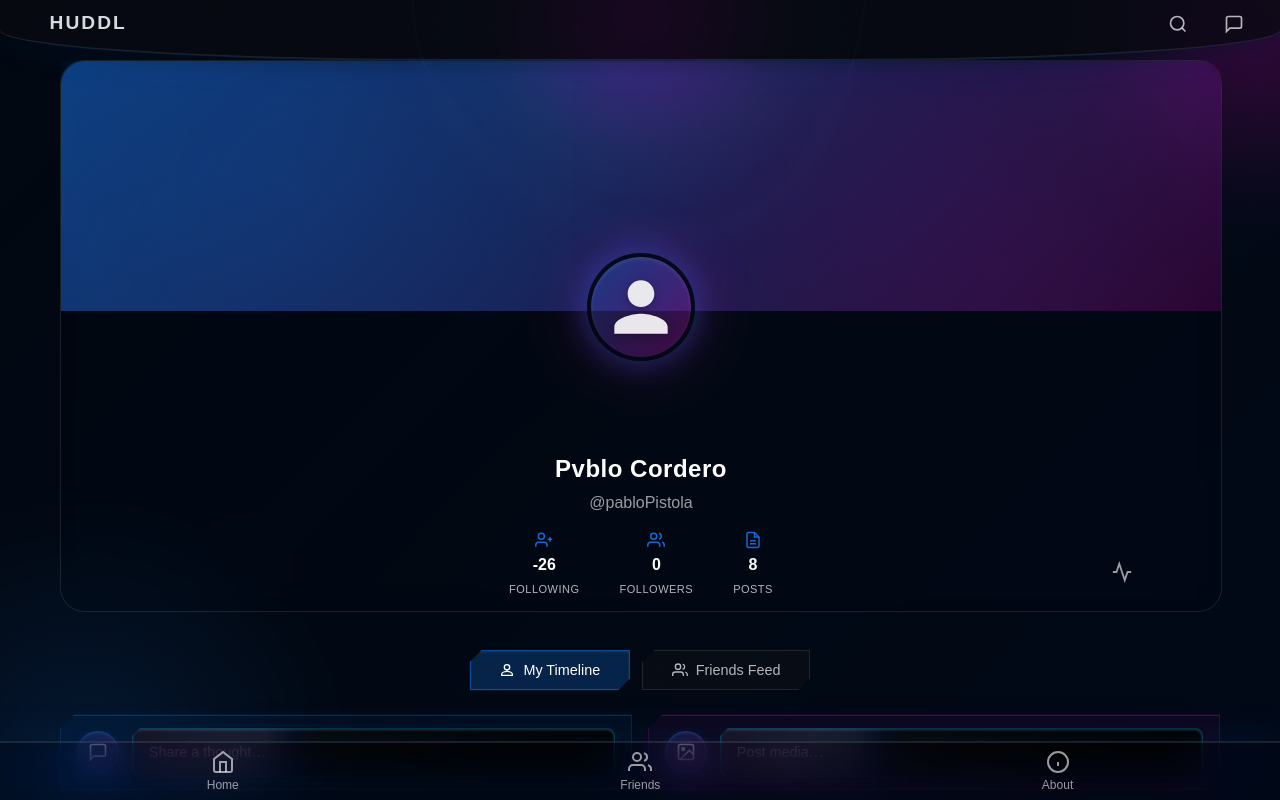
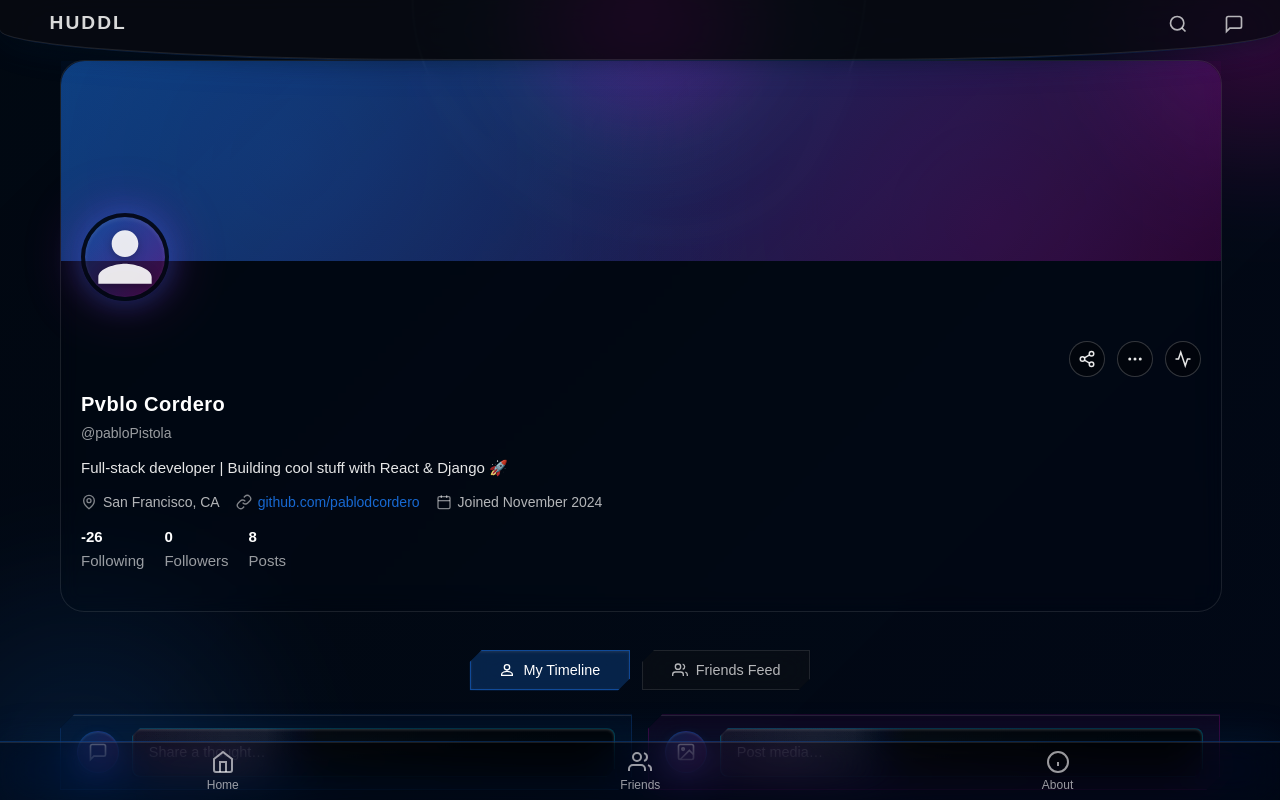
Before and after one commit to colinw10/huddl-app, a React (Vite) app in the folder frontend/: page /profile in a window 1280 px wide. Shown: the top 800 px of the page. Built offline with nearby package versions, Linux system fonts and the light colour scheme; a web font is replaced by a local one.

Commit message:
Added profile details, stats and compact header

```diff
--- a/frontend/src/components/pages/Profile/components/ProfileCard/ProfileCard.css
+++ b/frontend/src/components/pages/Profile/components/ProfileCard/ProfileCard.css
@@ -93,8 +93,8 @@
 /* Front Card Adjustments */
 
 .profile-card-front .profile-header {
-  height: 250px;
-  margin-bottom: 80px;
+  height: 200px;
+  margin-bottom: 60px;
   overflow: visible;
   position: relative;
   width: 100%;
@@ -134,15 +134,15 @@
 
 .profile-card-front .avatar-wrapper {
   position: absolute;
-  left: 50%;
-  transform: translateX(-50%);
-  bottom: -50px;
+  left: 20px;
+  transform: translateY(0);
+  bottom: -40px;
   z-index: 10;
 }
 
 .profile-card-front .profile-avatar {
-  width: 100px;
-  height: 100px;
+  width: 80px;
+  height: 80px;
   border-radius: 50%;
   background: linear-gradient(135deg, rgba(26, 115, 231, 0.3), rgba(220, 8, 188, 0.3));
   display: flex;
@@ -161,39 +161,115 @@
 }
 
 .profile-card-front .profile-meta {
-  padding: 60px 20px 20px;
+  padding: 20px 20px 20px;
   margin-bottom: 0;
   border: none;
-  text-align: center;
+  text-align: left;
   position: relative;
   z-index: 20;
 }
 
+/* Action Icons - Twitter Style */
+.profile-actions {
+  display: flex;
+  gap: 12px;
+  justify-content: flex-end;
+  margin-bottom: 12px;
+}
+
+.action-icon-btn {
+  width: 36px;
+  height: 36px;
+  border-radius: 50%;
+  background: rgba(0, 0, 0, 0.4);
+  border: 1px solid rgba(255, 255, 255, 0.2);
+  color: rgba(255, 255, 255, 0.9);
+  display: flex;
+  align-items: center;
+  justify-content: center;
+  cursor: pointer;
+  transition: all 0.3s ease;
+}
+
+.action-icon-btn:hover {
+  background: rgba(26, 115, 231, 0.2);
+  border-color: rgba(26, 115, 231, 0.5);
+  transform: scale(1.05);
+}
+
+.action-icon-btn.analytics-btn:hover {
+  background: rgba(26, 231, 132, 0.2);
+  border-color: rgba(26, 231, 132, 0.5);
+}
+
 .profile-name-section {
-  margin-bottom: 16px;
+  margin-bottom: 12px;
   position: relative;
   z-index: 20;
 }
 
 .profile-display-name {
-  font-size: 24px;
+  font-size: 20px;
   font-weight: 700;
-  margin: 0 0 4px 0;
+  margin: 0 0 2px 0;
   color: #ffffff;
   font-family: "acme-gothic-extrawide", sans-serif;
   letter-spacing: 0.5px;
 }
 
 .profile-handle {
-  font-size: 16px;
+  font-size: 14px;
   color: rgba(255, 255, 255, 0.6);
   font-weight: 400;
 }
 
+/* Bio Section */
+.profile-bio {
+  margin-bottom: 12px;
+  color: rgba(255, 255, 255, 0.9);
+  font-size: 15px;
+  line-height: 1.5;
+}
+
+.profile-bio p {
+  margin: 0;
+}
+
+/* Profile Details - Twitter Style */
+.profile-details {
+  display: flex;
+  flex-wrap: wrap;
+  gap: 16px;
+  margin-bottom: 16px;
+}
+
+.profile-detail-item {
+  display: flex;
+  align-items: center;
+  gap: 6px;
+  font-size: 14px;
+  color: rgba(255, 255, 255, 0.7);
+}
+
+.profile-detail-item svg {
+  color: rgba(255, 255, 255, 0.5);
+  flex-shrink: 0;
+}
+
+.profile-detail-item a {
+  color: rgba(26, 115, 231, 0.9);
+  text-decoration: none;
+  transition: color 0.3s ease;
+}
+
+.profile-detail-item a:hover {
+  color: rgba(26, 231, 132, 0.9);
+  text-decoration: underline;
+}
+
 .profile-stats {
   display: flex;
-  justify-content: center;
-  gap: 40px;
+  gap: 20px;
   margin-top: 16px;
   position: relative;
   z-index: 20;
@@ -201,48 +277,38 @@
 
 .stat-item {
   display: flex;
-  flex-direction: column;
-  align-items: center;
-  gap: 8px;
+  gap: 6px;
+  align-items: baseline;
   cursor: pointer;
-  transition: all 0.3s ease;
+  transition: all 0.2s ease;
   position: relative;
   z-index: 20;
 }
 
-.stat-item:hover {
-  opacity: 0.8;
-  transform: translateY(-2px);
+.stat-item:hover .stat-count {
+  color: rgba(26, 231, 132, 1);
 }
 
-.stat-item svg {
-  color: rgba(26, 115, 231, 0.9);
-  transition: color 0.3s ease;
-  position: relative;
-  z-index: 20;
-}
-
-.stat-item:hover svg {
+.stat-item:hover .stat-label {
   color: rgba(26, 231, 132, 0.9);
 }
 
 .stat-count {
   font-weight: 700;
   color: #ffffff;
-  font-size: 16px;
+  font-size: 15px;
   line-height: 1;
   position: relative;
   z-index: 20;
 }
 
 .stat-label {
-  color: rgba(255, 255, 255, 0.7);
-  font-size: 11px;
-  text-transform: uppercase;
-  letter-spacing: 0.5px;
-  font-weight: 500;
+  color: rgba(255, 255, 255, 0.6);
+  font-size: 15px;
+  font-weight: 400;
   position: relative;
   z-index: 20;
+  transition: color 0.2s ease;
 }
 
 .analytics-link {
--- a/frontend/src/components/pages/Profile/components/ProfileCard/ProfileCard.jsx
+++ b/frontend/src/components/pages/Profile/components/ProfileCard/ProfileCard.jsx
@@ -24,51 +24,85 @@ function ProfileCard({ isFlipped, setIsFlipped, posts }) {
 
           {/* Compact Profile Meta */}
           <div className="profile-meta river-meta">
+            {/* Action Icons - Twitter Style */}
+            <div className="profile-actions">
+              <button className="action-icon-btn" title="Share Profile">
+                <svg width="18" height="18" viewBox="0 0 24 24" fill="none" stroke="currentColor" strokeWidth="2">
+                  <circle cx="18" cy="5" r="3"/>
+                  <circle cx="6" cy="12" r="3"/>
+                  <circle cx="18" cy="19" r="3"/>
+                  <line x1="8.59" y1="13.51" x2="15.42" y2="17.49"/>
+                  <line x1="15.41" y1="6.51" x2="8.59" y2="10.49"/>
+                </svg>
+              </button>
+              <button className="action-icon-btn" title="More Options">
+                <svg width="18" height="18" viewBox="0 0 24 24" fill="none" stroke="currentColor" strokeWidth="2">
+                  <circle cx="12" cy="12" r="1"/>
+                  <circle cx="19" cy="12" r="1"/>
+                  <circle cx="5" cy="12" r="1"/>
+                </svg>
+              </button>
+              <button className="action-icon-btn analytics-btn" onClick={() => setIsFlipped(true)} title="Analytics">
+                <svg width="18" height="18" viewBox="0 0 24 24" fill="none" stroke="currentColor" strokeWidth="2">
+                  <polyline points="22 12 18 12 15 21 9 3 6 12 2 12"/>
+                </svg>
+              </button>
+            </div>
+
             <div className="profile-name-section">
               <h1 className="profile-display-name">Pvblo Cordero</h1>
               <span className="profile-handle">@pabloPistola</span>
             </div>
 
+            {/* Bio Section */}
+            <div className="profile-bio">
+              <p>Full-stack developer | Building cool stuff with React & Django 🚀</p>
+            </div>
+
+            {/* Profile Details - Twitter Style */}
+            <div className="profile-details">
+              <div className="profile-detail-item">
+                <svg width="16" height="16" viewBox="0 0 24 24" fill="none" stroke="currentColor" strokeWidth="2">
+                  <path d="M20 10c0 6-8 12-8 12s-8-6-8-12a8 8 0 0 1 16 0Z"/>
+                  <circle cx="12" cy="10" r="3"/>
+                </svg>
+                <span>San Francisco, CA</span>
+              </div>
+              <div className="profile-detail-item">
+                <svg width="16" height="16" viewBox="0 0 24 24" fill="none" stroke="currentColor" strokeWidth="2">
+                  <path d="M10 13a5 5 0 0 0 7.54.54l3-3a5 5 0 0 0-7.07-7.07l-1.72 1.71"/>
+                  <path d="M14 11a5 5 0 0 0-7.54-.54l-3 3a5 5 0 0 0 7.07 7.07l1.71-1.71"/>
+                </svg>
+                <a href="https://github.com/pablodcordero" target="_blank" rel="noopener noreferrer">github.com/pablodcordero</a>
+              </div>
+              <div className="profile-detail-item">
+                <svg width="16" height="16" viewBox="0 0 24 24" fill="none" stroke="currentColor" strokeWidth="2">
+                  <rect x="3" y="4" width="18" height="18" rx="2" ry="2"/>
+                  <line x1="16" y1="2" x2="16" y2="6"/>
+                  <line x1="8" y1="2" x2="8" y2="6"/>
+                  <line x1="3" y1="10" x2="21" y2="10"/>
+                </svg>
+                <span>Joined November 2024</span>
+              </div>
+            </div>
+
             <div className="profile-stats">
               <div className="stat-item">
-                <svg width="18" height="18" viewBox="0 0 24 24" fill="none" stroke="currentColor" strokeWidth="2">
-                  <path d="M16 21v-2a4 4 0 0 0-4-4H5a4 4 0 0 0-4 4v2"/>
-                  <circle cx="8.5" cy="7" r="4"/>
-                  <line x1="20" y1="8" x2="20" y2="14"/>
-                  <line x1="23" y1="11" x2="17" y2="11"/>
-                </svg>
                 <span className="stat-count">-26</span>
                 <span className="stat-label">Following</span>
               </div>
               <div className="stat-item">
-                <svg width="18" height="18" viewBox="0 0 24 24" fill="none" stroke="currentColor" strokeWidth="2">
-                  <path d="M17 21v-2a4 4 0 0 0-4-4H5a4 4 0 0 0-4 4v2"/>
-                  <circle cx="9" cy="7" r="4"/>
-                  <path d="M23 21v-2a4 4 0 0 0-3-3.87"/>
-                  <path d="M16 3.13a4 4 0 0 1 0 7.75"/>
-                </svg>
                 <span className="stat-count">0</span>
                 <span className="stat-label">Followers</span>
               </div>
               <div className="stat-item">
-                <svg width="18" height="18" viewBox="0 0 24 24" fill="none" stroke="currentColor" strokeWidth="2">
-                  <path d="M14 2H6a2 2 0 0 0-2 2v16a2 2 0 0 0 2 2h12a2 2 0 0 0 2-2V8z"/>
-                  <polyline points="14 2 14 8 20 8"/>
-                  <line x1="16" y1="13" x2="8" y2="13"/>
-                  <line x1="16" y1="17" x2="8" y2="17"/>
-                </svg>
                 <span className="stat-count">{posts.length}</span>
                 <span className="stat-label">Posts</span>
               </div>
             </div>
           </div>
 
-          {/* Analytics Icon Link */}
-          <button className="analytics-link" onClick={() => setIsFlipped(true)} aria-label="View Analytics" title="Analytics">
-            <svg width="22" height="22" viewBox="0 0 24 24" fill="none" stroke="currentColor" strokeWidth="2">
-              <polyline points="22 12 18 12 15 21 9 3 6 12 2 12"/>
-            </svg>
-          </button>
+          {/* Analytics Icon Link - Removed, now in action icons */}
         </div>
 
         {/* Back Side - Private Analytics */}
```
